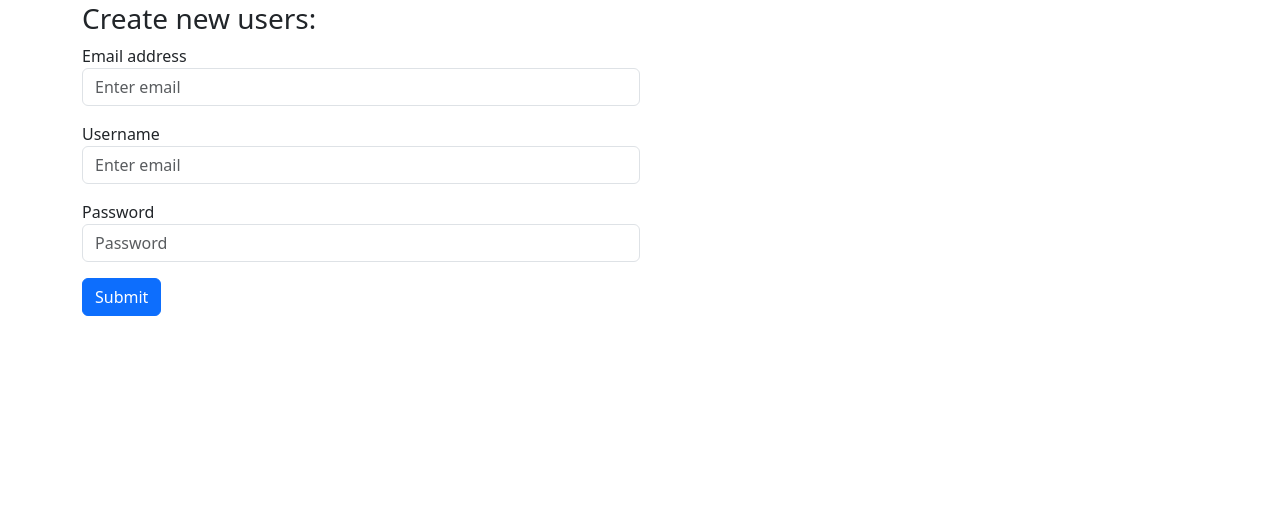
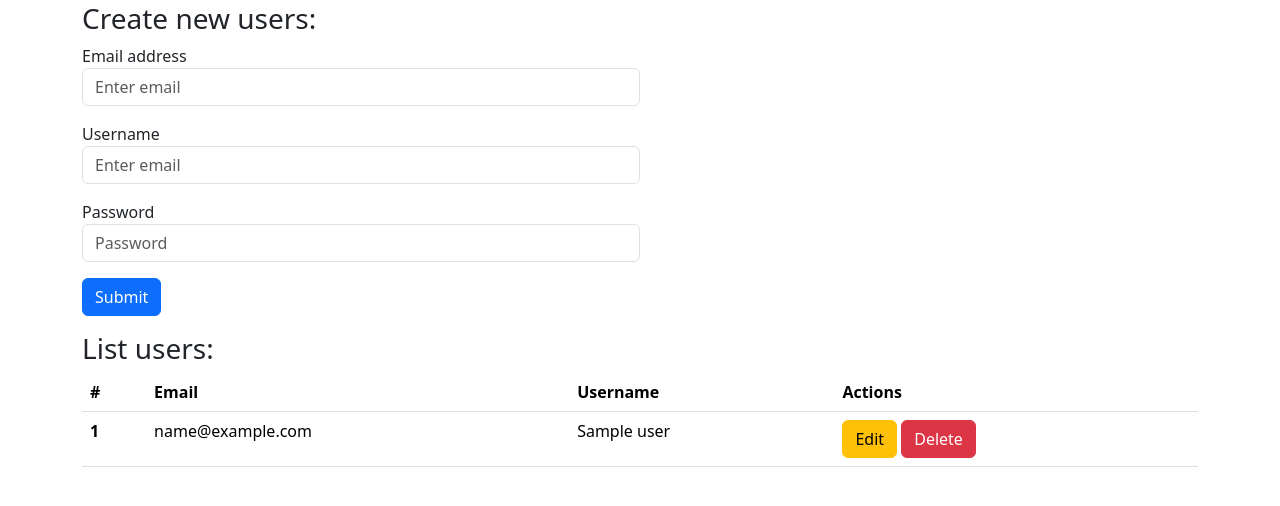
Before and after one commit to tuongkhtn/JWT-Backend, a Node server app: template src/views/user.ejs in a window 1280 px wide. Shown: the part 14-520 px from the top of the page. Run offline with Node 20, Linux system fonts and the light colour scheme; the template is opened without the code that fills it: most values are stand-ins (such as "Sample title", 1, 10 or a date in 2020).

Commit message:
Display list users

```diff
--- a/src/views/user.ejs
+++ b/src/views/user.ejs
@@ -10,9 +10,10 @@
     <script src="https://cdn.jsdelivr.net/npm/bootstrap@5.3.3/dist/js/bootstrap.bundle.min.js"></script>
 </head>
 <body>
+  <div class="container">
+    <!-- Form create new users -->
     <form method="POST" action="/user/create">
-      <div class="container">
-        <div class="mt-3  ">
+        <div class="mt-3">
           <h3>Create new users:</h3>
         </div>
 
@@ -35,8 +36,39 @@
           <input type="password" class="form-control" id="password" name="password" placeholder="Password">
         </div>
         <button type="submit" class="btn btn-primary">Submit</button>
-      </div>
+    </form>
+
+    <!-- Display users -->
+    <div>
+      <h3>List users:</h3>
+      <table class="table">
+        <thead>
+          <tr>
+            <th scope="col">#</th>
+            <th scope="col">Email</th>
+            <th scope="col">Username</th>
+            <th scope="col">Actions</th>
+          </tr>
+        </thead>
+        <tbody>
+
+          <% users.forEach((user, index) => { %>
+            <tr>
+              <th scope="row"><%= index + 1 %></th>
+              <td><%= user.EMAIL %></td>
+              <td><%= user.NAME %></td>
+              <td>
+                <button class="btn btn-warning">Edit</button>
+                <button class="btn btn-danger">Delete</button>
+              </td>
+            </tr>
+          <% }); %>
+
+
+        </tbody>
+      </table>
     </div>
-    </form>
+
+  </div>
 </body>
 </html>
```
Also changed, not shown: src/controller/homeController.js (+4 -3 lines), src/service/userService.js (+23 -20 lines).
